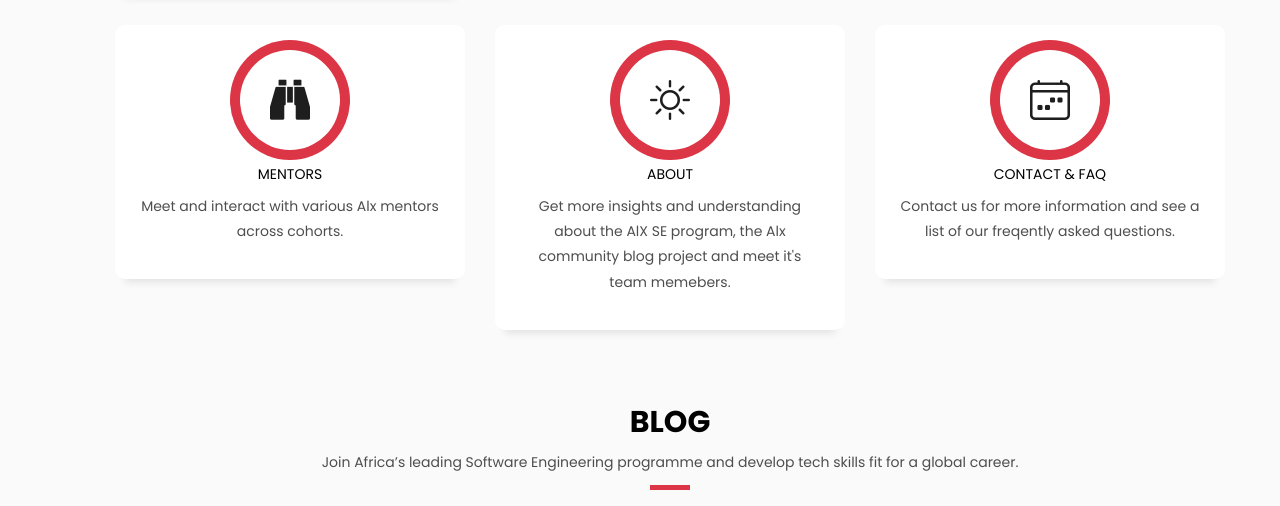
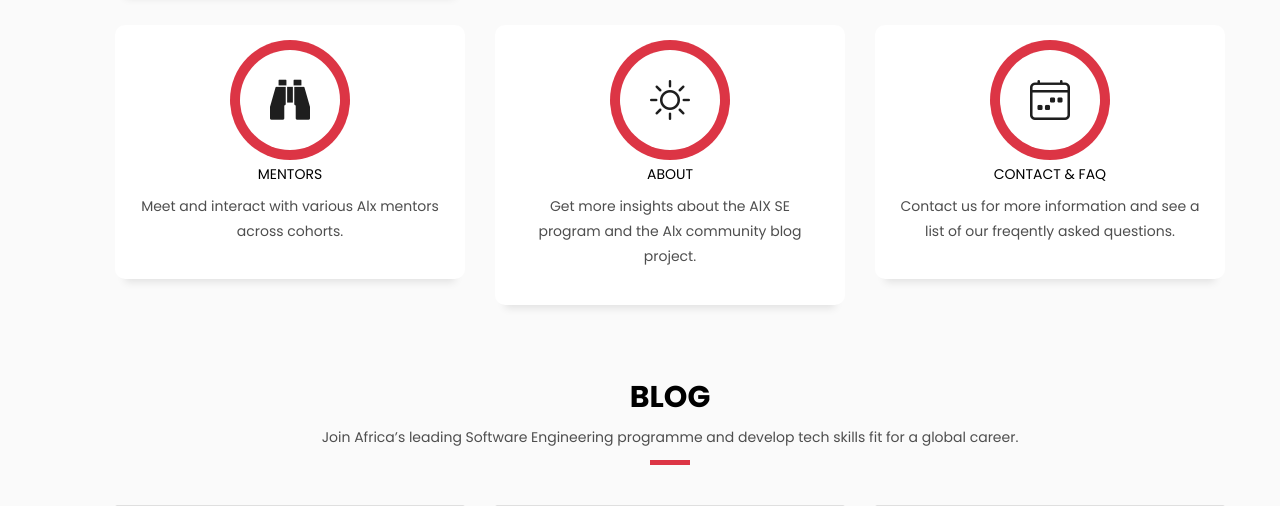
Before and after one commit to Eminent6916/alxcommunityblog, a Flask app: page / in a window 1280 px wide. Shown: the part 1420-1926 px from the top of the page. Run offline with Flask 3, Linux system fonts and the light colour scheme; some libraries are stand-ins or nearby versions; some web fonts are replaced.

Commit message:
index changes

```diff
--- a/backend/website/templates/index.html
+++ b/backend/website/templates/index.html
@@ -98,7 +98,7 @@
               <div class="service-content text-center m-3">
                 <h2 class="s-title">About</h2>
                 <p class="s-description text-center">
-                  Get more insights and understanding about the AlX SE program, the Alx community blog project and meet it's team memebers.
+                  Get more insights about the AlX SE program and the Alx community blog project.
                 </p>
               </div>
             </div>
```
